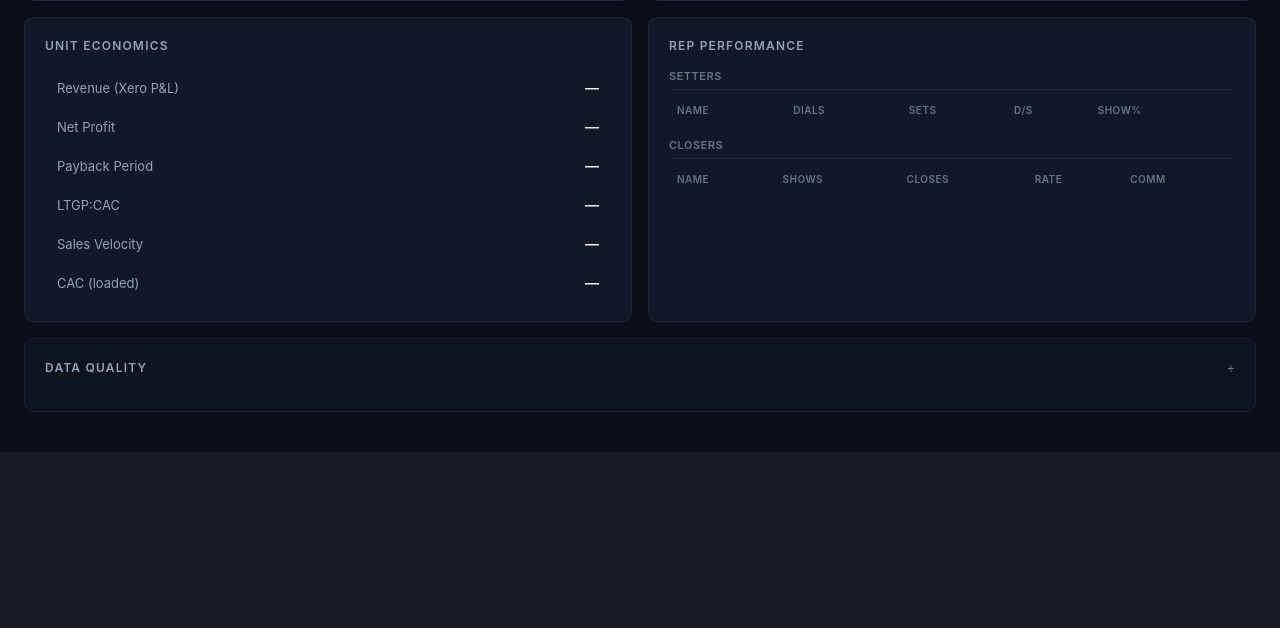
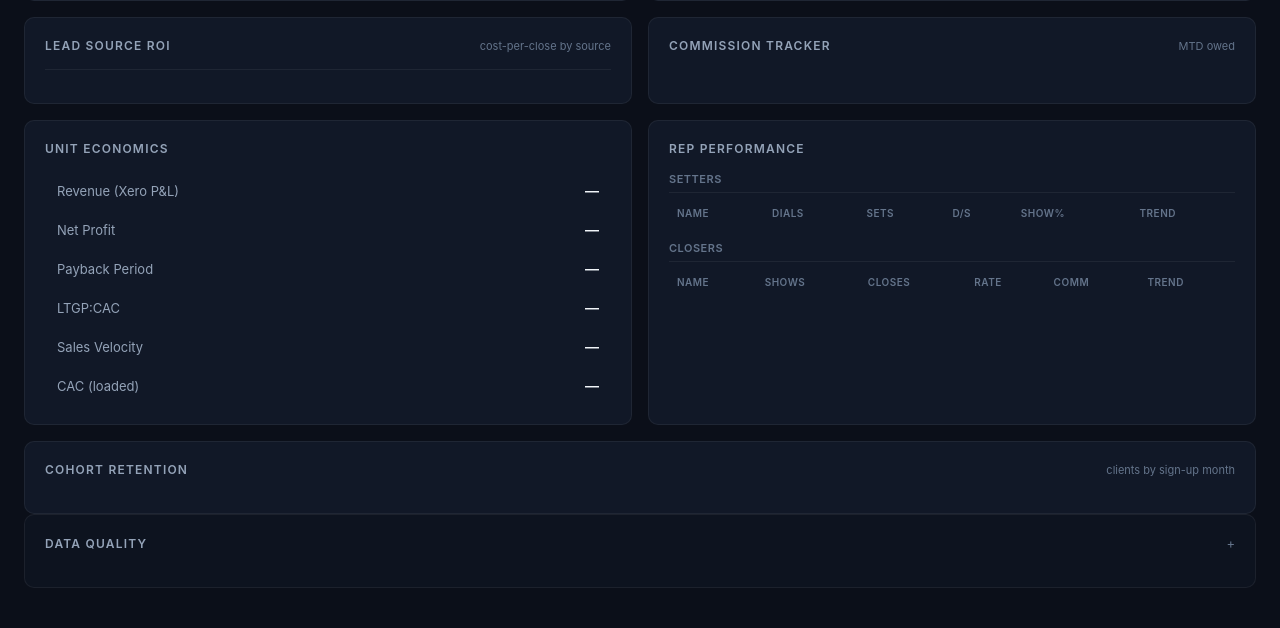
Before and after one commit to rydel-beep/servedcfoagent, a Flask app: template dashboard/templates/dashboard.html in a window 1280 px wide. Shown: the part 1008-1636 px from the top of the page. Before the commit the page ends 1381 px from the top, so only its background shows below. Run offline with Flask 3, Linux system fonts and the light colour scheme; the template is opened without the code that fills it, so the values that code supplies are empty.

Commit message:
feat(dashboard): lead source ROI, commission tracker, sparklines, cohort retention
Add all four medium-impact dashboard features:
- Lead Source ROI panel with cost-per-close by source vs ad spend
- Commission tracker showing MTD owed per closer/setter
- Sparkline trends in rep performance tables via /api/history endpoint
- Cohort retention table grouping clients by sign-up month

Co-Authored-By: Claude Opus 4.6 <noreply@anthropic.com>

```diff
--- a/dashboard/routes.py
+++ b/dashboard/routes.py
@@ -89,6 +89,51 @@ def api_refresh():
     })
 
 
+@bp.route("/api/history", methods=["GET"])
+@require_auth
+def api_history():
+    """Return last N daily snapshots for sparkline/trend data."""
+    import history_store
+    n = request.args.get("n", 14, type=int)
+    n = min(n, 30)  # cap at 30 entries
+    entries = history_store.last_n_snapshots(n)
+
+    # Extract only the fields needed for sparklines (keep payload small)
+    result = []
+    for entry in entries:
+        snap = entry.get("snapshot", {})
+        sales = snap.get("sales") or {}
+        funnel = sales.get("funnel") or {}
+        per_closer = sales.get("per_closer") or []
+        deep = sales.get("deep") or {}
+        setter_perf = deep.get("setter_performance") or []
+        ch = snap.get("client_health") or {}
+
+        result.append({
+            "date": entry.get("date"),
+            "funnel": {
+                "leads_in": funnel.get("leads_in"),
+                "sets": funnel.get("sets"),
+                "shows": funnel.get("shows"),
+                "closes": funnel.get("closes"),
+            },
+            "setters": [
+                {"name": s.get("name"), "sets": s.get("sets"), "dials": s.get("dials"),
+                 "show_pct": s.get("show_pct")}
+                for s in setter_perf
+            ],
+            "closers": [
+                {"name": c.get("name"), "closes": c.get("closes"),
+                 "close_rate_pct": c.get("close_rate_pct"), "commission_total": c.get("commission_total")}
+                for c in per_closer
+            ],
+            "mrr": ch.get("current_mrr"),
+            "clients": ch.get("total_clients"),
+        })
+
+    return jsonify(result)
+
+
 @bp.route("/api/chat", methods=["POST"])
 @require_auth
 def api_chat():
--- a/dashboard/static/css/dashboard.css
+++ b/dashboard/static/css/dashboard.css
@@ -395,6 +395,100 @@ body {
 }
 .data-table tbody tr:hover td { background: rgba(255,255,255,0.02); }
 
+/* ── Lead Source ROI ───────────────────── */
+.lead-roi-row {
+  display: grid; grid-template-columns: 1fr 50px 50px 55px 70px 70px;
+  align-items: center; gap: 6px;
+  padding: 8px 10px; border-radius: var(--radius-sm);
+  font-size: 12px;
+}
+.lead-roi-row:hover { background: rgba(255,255,255,0.02); }
+.lead-roi-row.header {
+  font-size: 10px; font-weight: 600; text-transform: uppercase;
+  letter-spacing: 0.5px; color: var(--text-muted);
+  border-bottom: 1px solid var(--border); margin-bottom: 2px;
+}
+.lead-roi-row .source { font-weight: 500; color: var(--text); }
+.lead-roi-row .num { text-align: right; color: var(--text-secondary); }
+.lead-roi-row .highlight { text-align: right; font-weight: 600; }
+.lead-roi-row .good { color: var(--green); }
+.lead-roi-row .warn { color: var(--amber); }
+.lead-roi-row .bad { color: var(--red); }
+.lead-roi-note {
+  margin-top: 10px; padding-top: 8px;
+  border-top: 1px solid var(--border);
+  font-size: 11px; color: var(--text-muted); line-height: 1.5;
+}
+
+/* ── Commission Tracker ───────────────── */
+.commission-summary {
+  display: flex; gap: 16px; margin-bottom: 14px;
+}
+.comm-stat {
+  display: flex; flex-direction: column; gap: 2px;
+}
+.comm-stat-value { font-size: 20px; font-weight: 600; }
+.comm-stat-label {
+  font-size: 10px; text-transform: uppercase; letter-spacing: 0.5px;
+  color: var(--text-muted);
+}
+.comm-row {
+  display: flex; align-items: center; justify-content: space-between;
+  padding: 10px 12px;
+  background: rgba(255,255,255,0.02);
+  border: 1px solid var(--border);
+  border-radius: var(--radius-sm);
+  margin-bottom: 6px;
+}
+.comm-name { font-size: 13px; font-weight: 500; flex: 1; }
+.comm-role {
+  font-size: 10px; padding: 1px 6px; border-radius: 4px;
+  margin: 0 8px; flex-shrink: 0;
+  background: var(--accent-dim); color: var(--accent);
+}
+.comm-role.closer { background: var(--green-dim); color: var(--green); }
+.comm-detail { font-size: 11px; color: var(--text-muted); margin: 0 10px; }
+.comm-amount { font-size: 14px; font-weight: 600; color: var(--text); flex-shrink: 0; }
+
+/* ── Sparklines ───────────────────────── */
+.sparkline-cell { width: 60px; height: 20px; display: inline-block; vertical-align: middle; }
+.sparkline-cell svg { width: 100%; height: 100%; }
+.sparkline-cell polyline {
+  fill: none; stroke-width: 1.5; stroke-linecap: round; stroke-linejoin: round;
+}
+
+/* ── Cohort Retention ─────────────────── */
+.cohort-table {
+  width: 100%; border-collapse: collapse;
+  font-size: 11px; overflow-x: auto; display: block;
+}
+.cohort-table th {
+  padding: 6px 8px; text-align: center;
+  font-weight: 600; color: var(--text-muted);
+  font-size: 10px; text-transform: uppercase; letter-spacing: 0.3px;
+  border-bottom: 1px solid var(--border);
+  white-space: nowrap;
+}
+.cohort-table th:first-child { text-align: left; }
+.cohort-table td {
+  padding: 6px 8px; text-align: center;
+  border-top: 1px solid var(--border);
+}
+.cohort-table td:first-child {
+  text-align: left; font-weight: 500; color: var(--text-secondary);
+  white-space: nowrap;
+}
+.cohort-cell {
+  border-radius: 3px; padding: 2px 0; display: block;
+}
+.cohort-cell.full { background: var(--green-dim); color: var(--green); }
+.cohort-cell.partial { background: var(--amber-dim); color: var(--amber); }
+.cohort-cell.churned { background: var(--red-dim); color: var(--red); }
+.cohort-cell.empty { color: var(--text-muted); }
+.cohort-count {
+  font-size: 10px; color: var(--text-muted); font-weight: 400;
+}
+
 /* ── Data Quality ──────────────────────── */
 .clickable { cursor: pointer; user-select: none; }
 .collapse-icon {
--- a/dashboard/static/js/dashboard.js
+++ b/dashboard/static/js/dashboard.js
@@ -4,6 +4,7 @@
 
   const $ = (s) => document.querySelector(s);
   let currentSnap = null;
+  let historyData = null;
   let refreshCooldown = false;
 
   // ── Helpers ──────────────────────────────────────────────
@@ -59,6 +60,17 @@
     }
   }
 
+  async function fetchHistory() {
+    try {
+      const resp = await fetch('/dashboard/api/history?n=14');
+      if (!resp.ok) return null;
+      return await resp.json();
+    } catch (e) {
+      console.error('History fetch failed:', e);
+      return null;
+    }
+  }
+
   // ── Render ───────────────────────────────────────────────
   function render(snap) {
     if (!snap) return;
@@ -73,9 +85,12 @@
     renderVerdicts(snap);
     renderFunnel(snap);
     renderOfferChart(snap);
+    renderLeadSourceROI(snap);
+    renderCommissions(snap);
     renderMetrics(snap);
     renderSetters(snap);
     renderClosers(snap);
+    renderCohortRetention(snap);
     renderQuality(snap);
 
     if (snap.generated_at) {
@@ -526,6 +541,153 @@
     });
   }
 
+  // ── Lead Source ROI ──────────────────────────────────────
+  function renderLeadSourceROI(snap) {
+    const container = $('#lead-roi-table');
+    const note = $('#lead-roi-note');
+    const bySrc = get(snap, 'sales.deep.lead_quality.by_source') || [];
+    const adSpend = get(snap, 'xero.xero_ad_spend');
+
+    if (bySrc.length === 0) {
+      container.innerHTML = '<div style="color:var(--text-muted);font-size:13px;">No source data</div>';
+      note.innerHTML = '';
+      return;
+    }
+
+    const totalCloses = bySrc.reduce((s, r) => s + (r.closes || 0), 0);
+    const totalLeads = bySrc.reduce((s, r) => s + (r.leads || 0), 0);
+
+    // Estimate spend allocation proportional to leads (simplification)
+    const hasSpend = adSpend != null && adSpend > 0;
+
+    let html = `<div class="lead-roi-row header">
+      <span>Source</span><span class="num">Leads</span><span class="num">Sets</span>
+      <span class="num">Closes</span><span class="num">Close%</span>
+      <span class="num">${hasSpend ? 'Cost/Close' : 'DQ%'}</span>
+    </div>`;
+
+    // Sort by closes desc
+    const sorted = [...bySrc].sort((a, b) => (b.closes || 0) - (a.closes || 0));
+
+    sorted.forEach(s => {
+      let lastCol;
+      if (hasSpend && totalLeads > 0) {
+        const srcSpend = (s.leads / totalLeads) * adSpend;
+        const costPerClose = s.closes > 0 ? srcSpend / s.closes : null;
+        if (costPerClose != null) {
+          const cls = costPerClose < 500 ? 'good' : costPerClose < 1000 ? 'warn' : 'bad';
+          lastCol = `<span class="highlight ${cls}">${fmt$(costPerClose)}</span>`;
+        } else {
+          lastCol = '<span class="highlight bad">No closes</span>';
+        }
+      } else {
+        lastCol = `<span class="num">${s.dq_rate_pct != null ? s.dq_rate_pct + '%' : '—'}</span>`;
+      }
+
+      const closeCls = s.close_rate_pct >= 15 ? 'good' : s.close_rate_pct >= 5 ? 'warn' : 'bad';
+
+      html += `<div class="lead-roi-row">
+        <span class="source">${esc(s.source)}</span>
+        <span class="num">${s.leads ?? '—'}</span>
+        <span class="num">${s.sets ?? '—'}</span>
+        <span class="num">${s.closes ?? '—'}</span>
+        <span class="highlight ${closeCls}">${s.close_rate_pct != null ? s.close_rate_pct + '%' : '—'}</span>
+        ${lastCol}
+      </div>`;
+    });
+
+    container.innerHTML = html;
+
+    // Note
+    const parts = [];
+    if (hasSpend) parts.push(`Total ad spend: ${fmt$(adSpend)} (trailing 30d)`);
+    if (totalCloses > 0 && hasSpend) parts.push(`Blended cost/close: ${fmt$(adSpend / totalCloses)}`);
+    parts.push('Spend allocated proportional to lead volume by source');
+    note.textContent = parts.join(' · ');
+  }
+
+  // ── Commission Tracker ──────────────────────────────────
+  function renderCommissions(snap) {
+    const summary = $('#commission-summary');
+    const detail = $('#commission-detail');
+
+    const closerComm = get(snap, 'costs.closer_commission');
+    const setterComm = get(snap, 'costs.setter_commission');
+    const payout = get(snap, 'sales.payout') || {};
+    const perCloser = get(snap, 'sales.per_closer') || [];
+    const perSetter = payout.per_setter || [];
+
+    const totalComm = ((closerComm || 0) + (setterComm || 0));
+
+    if (totalComm === 0 && perCloser.length === 0 && perSetter.length === 0) {
+      summary.innerHTML = '<div style="color:var(--text-muted);font-size:13px;">No commission data</div>';
+      detail.innerHTML = '';
+      return;
+    }
+
+    // Summary
+    summary.innerHTML = `
+      <div class="comm-stat">
+        <div class="comm-stat-value">${fmt$(totalComm)}</div>
+        <div class="comm-stat-label">Total owed</div>
+      </div>
+      <div class="comm-stat">
+        <div class="comm-stat-value">${fmt$(closerComm)}</div>
+        <div class="comm-stat-label">Closer comm</div>
+      </div>
+      <div class="comm-stat">
+        <div class="comm-stat-value">${fmt$(setterComm)}</div>
+        <div class="comm-stat-label">Setter comm</div>
+      </div>
+    `;
+
+    // Per-person breakdown
+    let html = '';
+
+    // Closers
+    perCloser.forEach(c => {
+      if (!c.commission_total) return;
+      html += `<div class="comm-row">
+        <span class="comm-name">${esc(c.name)}</span>
+        <span class="comm-role closer">Closer</span>
+        <span class="comm-detail">${c.closes ?? 0} closes @ ${c.close_rate_pct ?? '—'}%</span>
+        <span class="comm-amount">${fmt$(c.commission_total)}</span>
+      </div>`;
+    });
+
+    // Setters
+    perSetter.forEach(s => {
+      if (!s.owed) return;
+      html += `<div class="comm-row">
+        <span class="comm-name">${esc(s.name)}</span>
+        <span class="comm-role">Setter</span>
+        <span class="comm-detail">${s.qualified_sets ?? 0} sets @ ${fmt$(s.rate)}/set</span>
+        <span class="comm-amount">${fmt$(s.owed)}</span>
+      </div>`;
+    });
+
+    if (!html) html = '<div style="color:var(--text-muted);font-size:12px;">No per-person breakdown available</div>';
+    detail.innerHTML = html;
+  }
+
+  // ── Sparkline helper ────────────────────────────────────
+  function sparklineSVG(values, color) {
+    const valid = values.filter(v => v != null);
+    if (valid.length < 2) return '';
+    const min = Math.min(...valid);
+    const max = Math.max(...valid);
+    const range = max - min || 1;
+    const w = 60, h = 20, pad = 1;
+
+    const points = valid.map((v, i) => {
+      const x = pad + (i / (valid.length - 1)) * (w - 2 * pad);
+      const y = h - pad - ((v - min) / range) * (h - 2 * pad);
+      return `${x.toFixed(1)},${y.toFixed(1)}`;
+    }).join(' ');
+
+    return `<span class="sparkline-cell"><svg viewBox="0 0 ${w} ${h}"><polyline points="${points}" stroke="${color}"/></svg></span>`;
+  }
+
   // ── Metrics ──────────────────────────────────────────────
   function renderMetrics(snap) {
     const h = snap.hormozi || {};
@@ -559,7 +721,20 @@
     const setters = get(snap, 'sales.deep.setter_performance') || get(snap, 'sales.per_setter') || [];
     const tbody = document.querySelector('#table-setters tbody');
     tbody.innerHTML = '';
+
+    // Build sparkline data from history
+    const setterHistory = {};
+    if (historyData && historyData.length > 1) {
+      historyData.forEach(h => {
+        (h.setters || []).forEach(s => {
+          if (!setterHistory[s.name]) setterHistory[s.name] = [];
+          setterHistory[s.name].push(s.sets);
+        });
+      });
+    }
+
     setters.forEach(s => {
+      const spark = setterHistory[s.name] ? sparklineSVG(setterHistory[s.name], 'var(--accent)') : '';
       const tr = document.createElement('tr');
       tr.innerHTML = `
         <td>${esc(s.name)}</td>
@@ -567,11 +742,12 @@
         <td>${s.sets ?? '—'}</td>
         <td>${s.dials_per_set ?? '—'}</td>
         <td>${s.show_pct != null ? s.show_pct + '%' : '—'}</td>
+        <td>${spark || '<span style="color:var(--text-muted)">—</span>'}</td>
       `;
       tbody.appendChild(tr);
     });
     if (setters.length === 0) {
-      tbody.innerHTML = '<tr><td colspan="5" style="color:var(--text-muted)">No setter data</td></tr>';
+      tbody.innerHTML = '<tr><td colspan="6" style="color:var(--text-muted)">No setter data</td></tr>';
     }
   }
 
@@ -579,7 +755,20 @@
     const closers = get(snap, 'sales.per_closer') || [];
     const tbody = document.querySelector('#table-closers tbody');
     tbody.innerHTML = '';
+
+    // Build sparkline data from history
+    const closerHistory = {};
+    if (historyData && historyData.length > 1) {
+      historyData.forEach(h => {
+        (h.closers || []).forEach(c => {
+          if (!closerHistory[c.name]) closerHistory[c.name] = [];
+          closerHistory[c.name].push(c.closes);
+        });
+      });
+    }
+
     closers.forEach(c => {
+      const spark = closerHistory[c.name] ? sparklineSVG(closerHistory[c.name], 'var(--green)') : '';
       const tr = document.createElement('tr');
       tr.innerHTML = `
         <td>${esc(c.name)}</td>
@@ -587,12 +776,117 @@
         <td>${c.closes ?? '—'}</td>
         <td>${c.close_rate_pct != null ? c.close_rate_pct + '%' : '—'}</td>
         <td>${c.commission_total != null ? fmt$(c.commission_total) : '—'}</td>
+        <td>${spark || '<span style="color:var(--text-muted)">—</span>'}</td>
       `;
       tbody.appendChild(tr);
     });
     if (closers.length === 0) {
-      tbody.innerHTML = '<tr><td colspan="5" style="color:var(--text-muted)">No closer data</td></tr>';
+      tbody.innerHTML = '<tr><td colspan="6" style="color:var(--text-muted)">No closer data</td></tr>';
     }
+  }
+
+  // ── Cohort Retention ─────────────────────────────────────
+  function renderCohortRetention(snap) {
+    const container = $('#cohort-grid');
+    const ch = snap.client_health;
+    if (!ch || !ch.clients || ch.clients.length === 0) {
+      container.innerHTML = '<div style="color:var(--text-muted);font-size:13px;">No client data for cohort analysis</div>';
+      return;
+    }
+
+    // Group clients by sign-up month
+    const cohorts = {};
+    const now = new Date();
+    const currentKey = `${now.getFullYear()}-${String(now.getMonth() + 1).padStart(2, '0')}`;
+
+    ch.clients.forEach(c => {
+      let cohortKey = 'Unknown';
+      if (c.contract_start) {
+        const d = new Date(c.contract_start);
+        if (!isNaN(d)) {
+          cohortKey = `${d.getFullYear()}-${String(d.getMonth() + 1).padStart(2, '0')}`;
+        }
+      }
+      if (!cohorts[cohortKey]) cohorts[cohortKey] = [];
+      cohorts[cohortKey].push(c);
+    });
+
+    // Sort cohort keys chronologically
+    const sortedKeys = Object.keys(cohorts).sort();
+
+    // Generate month columns from oldest cohort to current month
+    const monthCols = [];
+    if (sortedKeys.length > 0 && sortedKeys[0] !== 'Unknown') {
+      const first = sortedKeys.find(k => k !== 'Unknown') || currentKey;
+      const [fy, fm] = first.split('-').map(Number);
+      let y = fy, m = fm;
+      const [cy, cm] = currentKey.split('-').map(Number);
+      while (y < cy || (y === cy && m <= cm)) {
+        monthCols.push(`${y}-${String(m).padStart(2, '0')}`);
+        m++;
+        if (m > 12) { m = 1; y++; }
+      }
+    }
+
+    // Limit to last 12 months of columns for readability
+    const displayCols = monthCols.slice(-12);
+
+    // Format month label
+    const monthNames = ['Jan','Feb','Mar','Apr','May','Jun','Jul','Aug','Sep','Oct','Nov','Dec'];
+    function fmtMonth(key) {
+      if (key === 'Unknown') return 'Unknown';
+      const [y, m] = key.split('-').map(Number);
+      return monthNames[m - 1] + ' ' + String(y).slice(2);
+    }
+
+    // Build table
+    let html = '<table class="cohort-table"><thead><tr>';
+    html += '<th>Cohort</th><th>#</th>';
+    displayCols.forEach(col => { html += `<th>${fmtMonth(col)}</th>`; });
+    html += '</tr></thead><tbody>';
+
+    sortedKeys.forEach(key => {
+      const clients = cohorts[key];
+      const total = clients.length;
+      html += `<tr><td>${fmtMonth(key)} <span class="cohort-count">(${total})</span></td>`;
+      html += `<td style="text-align:center">${total}</td>`;
+
+      displayCols.forEach(col => {
+        // How many from this cohort are still paying in this month?
+        // A client is "paying" if their current_mrr > 0 AND the col month >= their start
+        // AND (col month <= their end OR they have no end / end is past with revenue)
+        if (key === 'Unknown' || col < key) {
+          html += '<td><span class="cohort-cell empty">—</span></td>';
+          return;
+        }
+
+        const active = clients.filter(c => {
+          if ((c.current_mrr || 0) <= 0 && col === currentKey) return false;
+          // For historical months, assume they were active if they started before and haven't ended
+          if (c.contract_end) {
+            const endKey = c.contract_end.slice(0, 7);
+            // If contract ended before this column month, count as churned
+            // BUT past end dates with current revenue = renewed
+            if (endKey < col && col === currentKey && (c.current_mrr || 0) > 0) return true;
+            if (endKey < col && col !== currentKey) return false;
+          }
+          return true;
+        }).length;
+
+        const pct = total > 0 ? Math.round((active / total) * 100) : 0;
+        let cls = 'empty';
+        if (pct >= 80) cls = 'full';
+        else if (pct >= 40) cls = 'partial';
+        else if (pct > 0) cls = 'churned';
+
+        html += `<td><span class="cohort-cell ${cls}">${pct}%</span></td>`;
+      });
+
+      html += '</tr>';
+    });
+
+    html += '</tbody></table>';
+    container.innerHTML = html;
   }
 
   // ── Data Quality ─────────────────────────────────────────
@@ -654,8 +948,12 @@
 
   // ── Init ─────────────────────────────────────────────────
   (async function init() {
-    const snap = await fetchSnapshot();
+    const [snap, history] = await Promise.all([fetchSnapshot(), fetchHistory()]);
+    if (history) historyData = history;
     if (snap) render(snap);
+    if (historyData && historyData.length > 1) {
+      $('#reps-sparkline-status').textContent = historyData.length + ' days of history';
+    }
   })();
 
   // Auto-refresh every 10 minutes
--- a/dashboard/templates/dashboard.html
+++ b/dashboard/templates/dashboard.html
@@ -157,6 +157,31 @@
 
   </div>
 
+  <!-- Two-column: Lead Source ROI + Commission Tracker -->
+  <div class="grid-2">
+
+    <!-- Lead Source ROI -->
+    <section class="panel" id="section-lead-roi">
+      <div class="panel-header">
+        <h2 class="panel-title">Lead Source ROI</h2>
+        <span class="panel-sub">cost-per-close by source</span>
+      </div>
+      <div id="lead-roi-table"></div>
+      <div class="lead-roi-note" id="lead-roi-note"></div>
+    </section>
+
+    <!-- Commission Tracker -->
+    <section class="panel" id="section-commissions">
+      <div class="panel-header">
+        <h2 class="panel-title">Commission Tracker</h2>
+        <span class="panel-sub">MTD owed</span>
+      </div>
+      <div class="commission-summary" id="commission-summary"></div>
+      <div id="commission-detail"></div>
+    </section>
+
+  </div>
+
   <!-- Two-column: Secondary metrics + Per-rep tables -->
   <div class="grid-2">
 
@@ -195,24 +220,34 @@
     <section class="panel" id="section-reps">
       <div class="panel-header">
         <h2 class="panel-title">Rep Performance</h2>
+        <span class="panel-sub" id="reps-sparkline-status"></span>
       </div>
       <div class="rep-section">
         <h3 class="rep-heading">Setters</h3>
         <table class="data-table" id="table-setters">
-          <thead><tr><th>Name</th><th>Dials</th><th>Sets</th><th>D/S</th><th>Show%</th></tr></thead>
+          <thead><tr><th>Name</th><th>Dials</th><th>Sets</th><th>D/S</th><th>Show%</th><th>Trend</th></tr></thead>
           <tbody></tbody>
         </table>
       </div>
       <div class="rep-section">
         <h3 class="rep-heading">Closers</h3>
         <table class="data-table" id="table-closers">
-          <thead><tr><th>Name</th><th>Shows</th><th>Closes</th><th>Rate</th><th>Comm</th></tr></thead>
+          <thead><tr><th>Name</th><th>Shows</th><th>Closes</th><th>Rate</th><th>Comm</th><th>Trend</th></tr></thead>
           <tbody></tbody>
         </table>
       </div>
     </section>
 
   </div>
+
+  <!-- Cohort Retention (full width) -->
+  <section class="panel" id="section-cohort">
+    <div class="panel-header">
+      <h2 class="panel-title">Cohort Retention</h2>
+      <span class="panel-sub">clients by sign-up month</span>
+    </div>
+    <div id="cohort-grid"></div>
+  </section>
 
   <!-- Data Quality -->
   <section class="panel panel-muted" id="section-quality">
```
